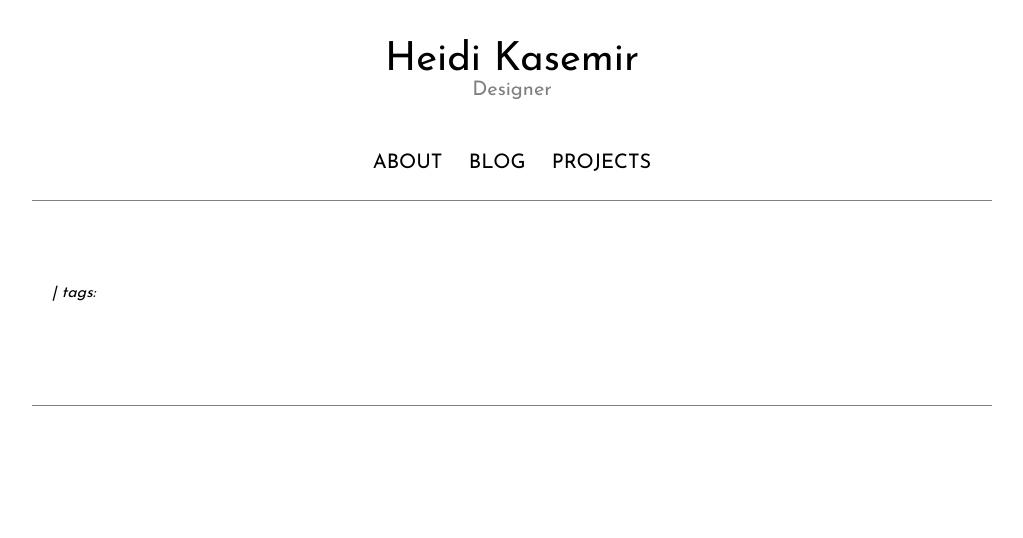
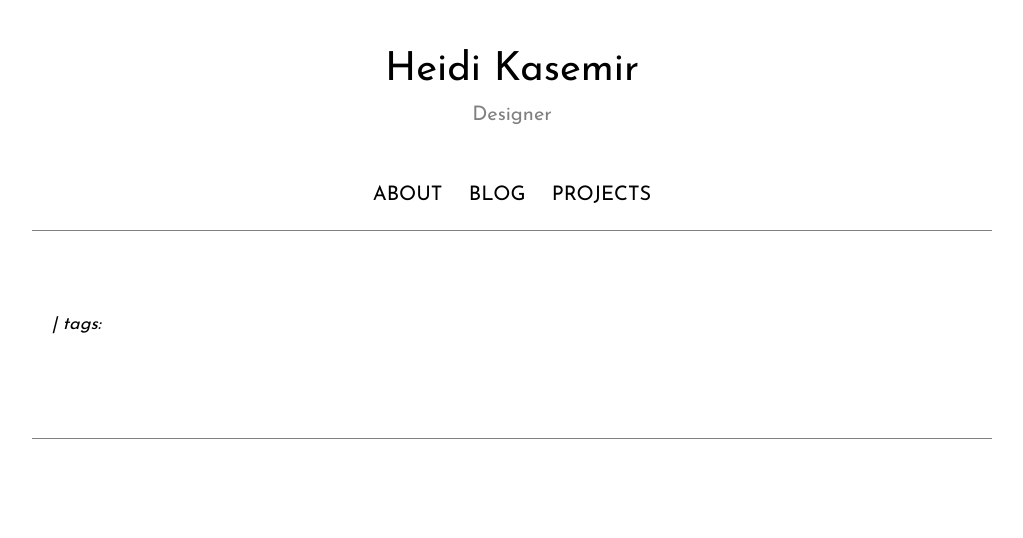
Before and after one commit to hkasemir/heidiK, a Django app: template templates/blog/post.html in a window 1280 px wide. Shown: the top 538 px of the page, without its empty margins (128-1151 px from the left). Run offline with Django 3.2, Linux system fonts and the light colour scheme; the template is opened without the code that fills it, so the values that code supplies are empty; some libraries are stand-ins or nearby versions; some web fonts are replaced.

Commit message:
added some css rules for body copy

```diff
--- a/static/mainpage/css/styles.css
+++ b/static/mainpage/css/styles.css
@@ -9,6 +9,7 @@
     margin:0;
     padding:0;
     font-family: 'Josefin Sans', sans-serif;
+    line-height: 1.5;
 }
 
 a {
@@ -72,6 +73,10 @@
     padding: 30px;
 }
 
+.container p {
+    max-width: 400px;
+}
+
 footer {
     border-top: 1px solid gray;
     height: 80px;
@@ -85,6 +90,7 @@
 h2 {
     padding-bottom: 10px;
     padding-top: 40px;
+    font-size: 24px;
 
 }
 
@@ -144,6 +150,10 @@
     text-align: center;
 }
 
+p {
+    font-size: 18px;
+}
+
 .pager {
     margin-top: 50px;
     text-align: center;
```
Also changed, not shown: static/mainpage/css/standard.html (+2 -20 lines), static/icons/favicon.ico (deleted).
